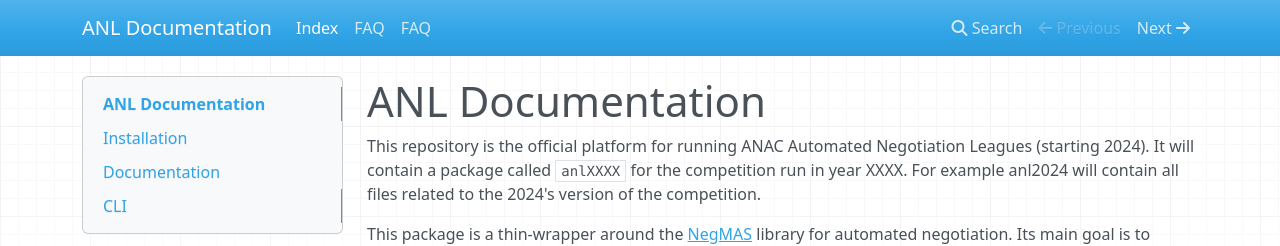
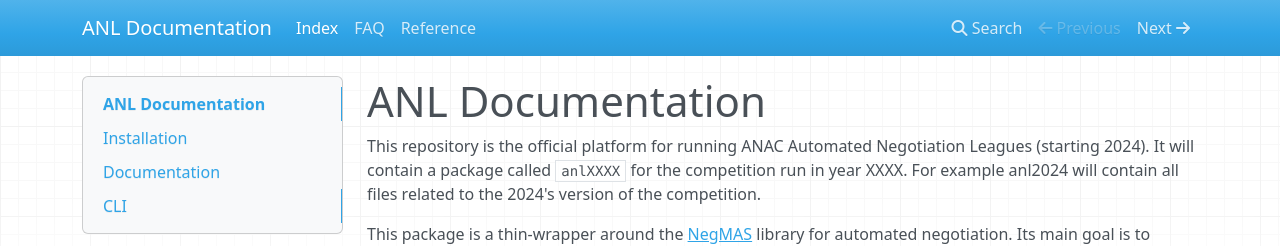
Before and after one commit to yasserfarouk/anl, an MkDocs documentation site: the page built from docs/docs/index.md, in a window 1280 px wide. Shown: the top 246 px of the page. Built offline with MkDocs 1.6.1, drawn with Linux system fonts in a browser that asks for light colours; nearby versions of some CDN libraries.

Commit message:
docs update

```diff
--- a/docs/mkdocs.yml
+++ b/docs/mkdocs.yml
@@ -3,7 +3,7 @@
 nav:
     - Index: index.md
     - FAQ: faq.md
-    - Reference: faq.md
+    - Reference: reference.md
 theme:
   name: "mkdocs"
 plugins:
```
Also changed, not shown: docs/site/404.html, docs/site/faq/index.html, docs/site/index.html, docs/site/reference/index.html, docs/site/search/search_index.json, 1 other file.
